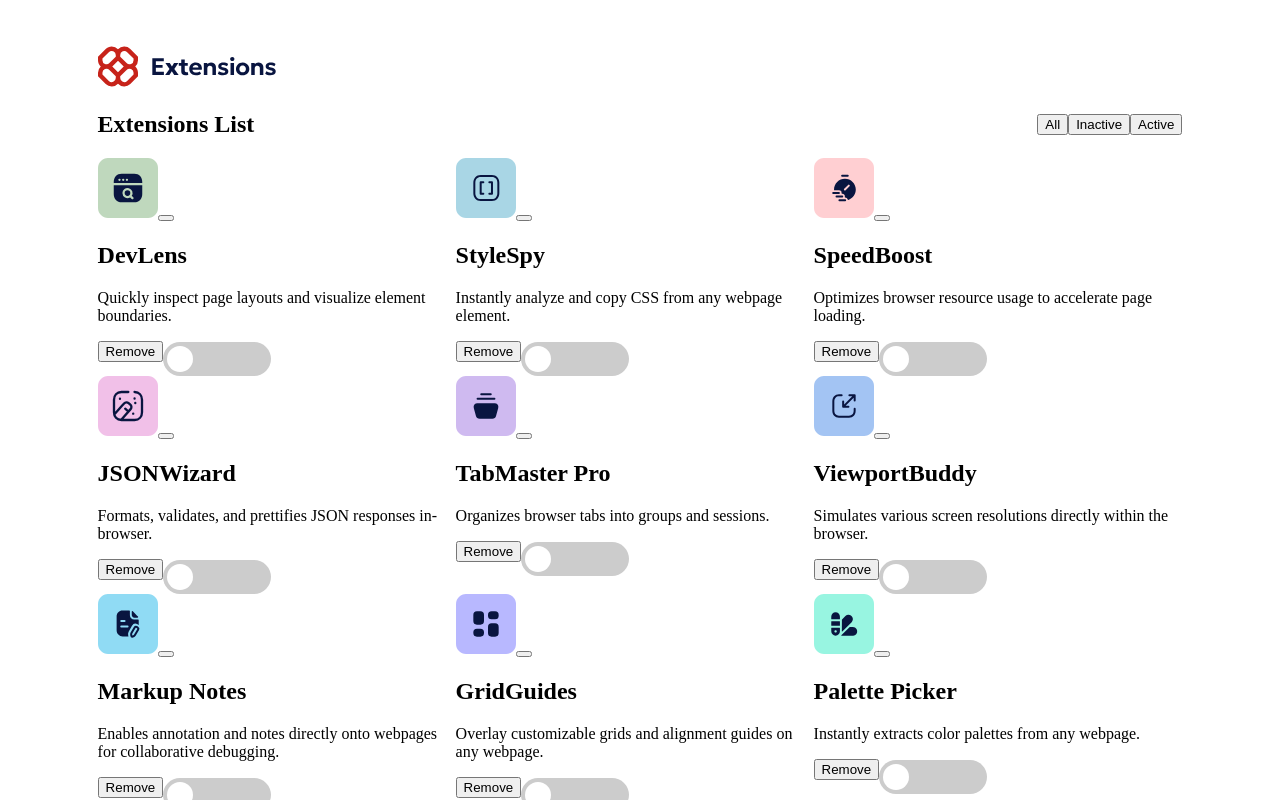
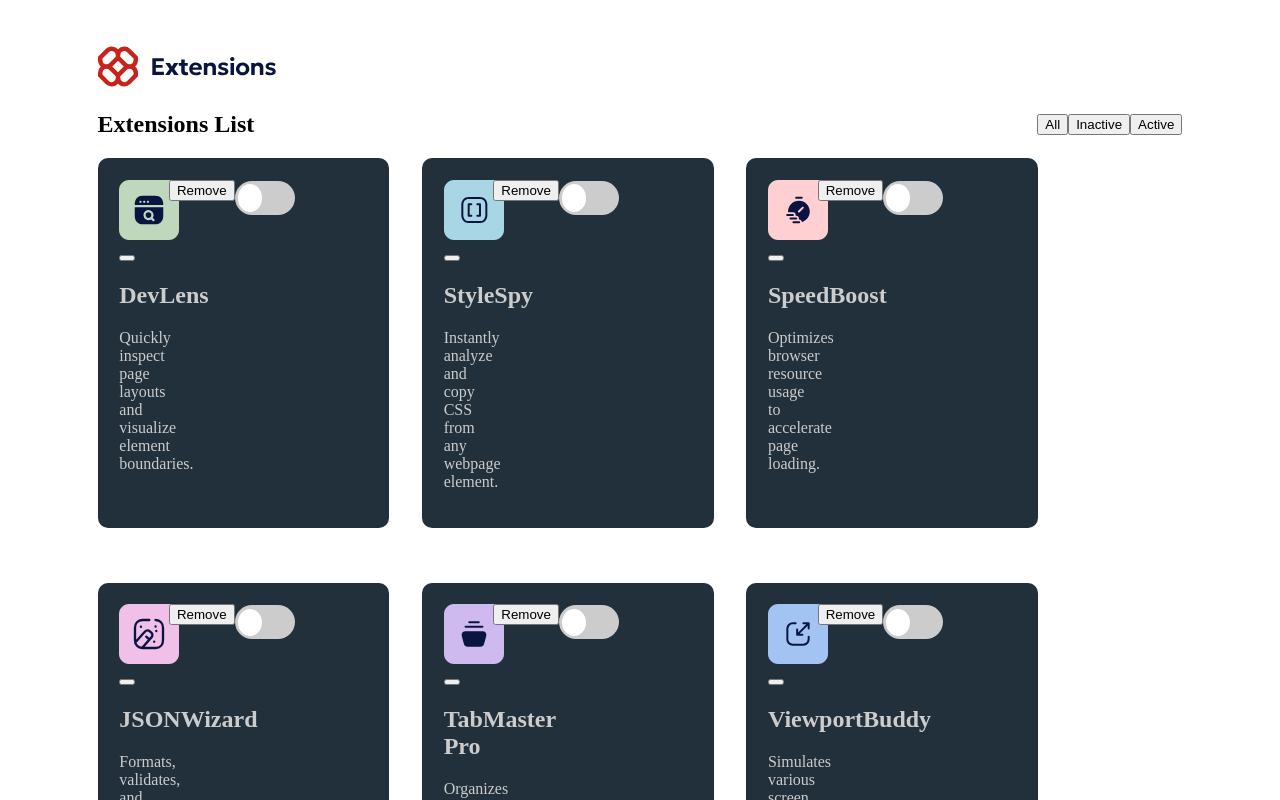
Before and after one commit to BYDINARES/Browser-extensions-manager-UI, a React (Vite) app in the folder browser-extensions-manager-ui/: page / in a window 1280 px wide. Shown: the top 800 px of the page. Built offline with nearby package versions, Linux system fonts and the light colour scheme.

Commit message:
Adding the styling for the section elemts (background-color, display, and so on)

```diff
--- a/browser-extensions-manager-ui/src/components/Extensions.jsx
+++ b/browser-extensions-manager-ui/src/components/Extensions.jsx
@@ -2,7 +2,7 @@ export default function Extensions(props) {
   let isItActive = props.isActive;
 
   return (
-    <section>
+    <section className="component-body">
       <div className="top">
         <img src={props.img} alt="The image of the extension" />
         <button></button>
--- a/browser-extensions-manager-ui/src/main.css
+++ b/browser-extensions-manager-ui/src/main.css
@@ -7,9 +7,9 @@ body {
 main {
   display: flex;
   flex-wrap: wrap;
-}
-main section {
-  width: 33%;
+  gap: 3%;
+  height: auto;
+  height: 100vw;
 }
 
 .filter {
@@ -19,15 +19,28 @@ main section {
   align-items: center;
 }
 
+.component-body {
+  display: grid;
+  grid-template-rows: 5% 75% 20%;
+  grid-template-columns: 20% 80%;
+  box-sizing: border-box;
+  width: 26.9%;
+  margin-bottom: 2vh;
+  padding: 2%;
+  background-color: #21303b;
+  border-radius: 10px;
+  color: #ccc;
+}
+
 /*===================== The switch - the box around the slider ======================== */
 .switch {
   position: relative;
   display: inline-block;
-  width: 30%;
+  width: 60px; /* base width, can be changed for responsiveness */
+  max-width: 100%;
   height: 34px;
+  /* Hide default HTML checkbox */
 }
-
-/* Hide default HTML checkbox */
 .switch input {
   opacity: 0;
   width: 0;
@@ -45,39 +58,34 @@ main section {
   background-color: #ccc;
   -webkit-transition: 0.4s;
   transition: 0.4s;
+  /* Rounded sliders */
 }
-
 .slider:before {
   position: absolute;
   content: "";
-  height: 26px;
-  width: 26px;
-  left: 4px;
-  bottom: 4px;
+  height: 80%;
+  width: 40%; /* knob is 40% of slider width */
+  left: 5%;
+  bottom: 10%;
   background-color: white;
   -webkit-transition: 0.4s;
   transition: 0.4s;
+}
+.slider.round {
+  border-radius: 34px;
+}
+.slider.round:before {
+  border-radius: 50%;
 }
 
 input:checked + .slider {
   background-color: #e08a08;
 }
-
 input:focus + .slider {
   box-shadow: 0 0 1px #e08a08;
 }
-
 input:checked + .slider:before {
-  -webkit-transform: translateX(26px);
-  -ms-transform: translateX(26px);
-  transform: translateX(26px);
-}
-
-/* Rounded sliders */
-.slider.round {
-  border-radius: 34px;
-}
-
-.slider.round:before {
-  border-radius: 50%;
+  -webkit-transform: translateX(120%);
+  -ms-transform: translateX(120%);
+  transform: translateX(120%);
 }/*# sourceMappingURL=main.css.map */
--- a/browser-extensions-manager-ui/src/styles/main.scss
+++ b/browser-extensions-manager-ui/src/styles/main.scss
@@ -7,9 +7,9 @@ body {
 main {
   display: flex;
   flex-wrap: wrap;
-  section {
-    width: 33%;
-  }
+  gap: 3%;
+  height: auto;
+  height: 100vw;
 }
 
 //filter
@@ -20,22 +20,41 @@ main {
   align-items: center;
 }
 
+//========================== EXTENSION CODE ============================
+.component-body {
+  display: grid;
+  grid-template-rows: 5% 75% 20%;
+  grid-template-columns: 20% 80%;
+  box-sizing: border-box;
+
+  width: 26.9%;
+  margin-bottom: 2vh;
+  padding: 2%;
+  //decoration
+  background-color: #21303b;
+  border-radius: 10px;
+  color: #ccc;
+}
+
 /*===================== The switch - the box around the slider ======================== */
+
 .switch {
   position: relative;
   display: inline-block;
-  width: 30%;
+  width: 60px; /* base width, can be changed for responsiveness */
+  max-width: 100%;
   height: 34px;
-}
 
   /* Hide default HTML checkbox */
-.switch input {
+  & input {
     opacity: 0;
     width: 0;
     height: 0;
   }
+}
 
 /* The slider */
+
 .slider {
   position: absolute;
   cursor: pointer;
@@ -46,39 +65,38 @@ main {
   background-color: #ccc;
   -webkit-transition: 0.4s;
   transition: 0.4s;
-}
 
-.slider:before {
+  &:before {
     position: absolute;
     content: "";
-  height: 26px;
-  width: 26px;
-  left: 4px;
-  bottom: 4px;
+    height: 80%;
+    width: 40%; /* knob is 40% of slider width */
+    left: 5%;
+    bottom: 10%;
     background-color: white;
     -webkit-transition: 0.4s;
     transition: 0.4s;
   }
-
-input:checked + .slider {
-  background-color: #e08a08;
-}
-
-input:focus + .slider {
-  box-shadow: 0 0 1px #e08a08;
-}
-
-input:checked + .slider:before {
-  -webkit-transform: translateX(26px);
-  -ms-transform: translateX(26px);
-  transform: translateX(26px);
-}
-
   /* Rounded sliders */
-.slider.round {
+  &.round {
     border-radius: 34px;
   }
 
-.slider.round:before {
+  &.round:before {
     border-radius: 50%;
   }
+}
+
+input {
+  &:checked + .slider {
+    background-color: #e08a08;
+  }
+  &:focus + .slider {
+    box-shadow: 0 0 1px #e08a08;
+  }
+  &:checked + .slider:before {
+    -webkit-transform: translateX(120%);
+    -ms-transform: translateX(120%);
+    transform: translateX(120%);
+  }
+}
```
Also changed, not shown: 1 other file (tests, documents, lock files or other folders). Lines whose indentation alone changed are shown as unchanged.
